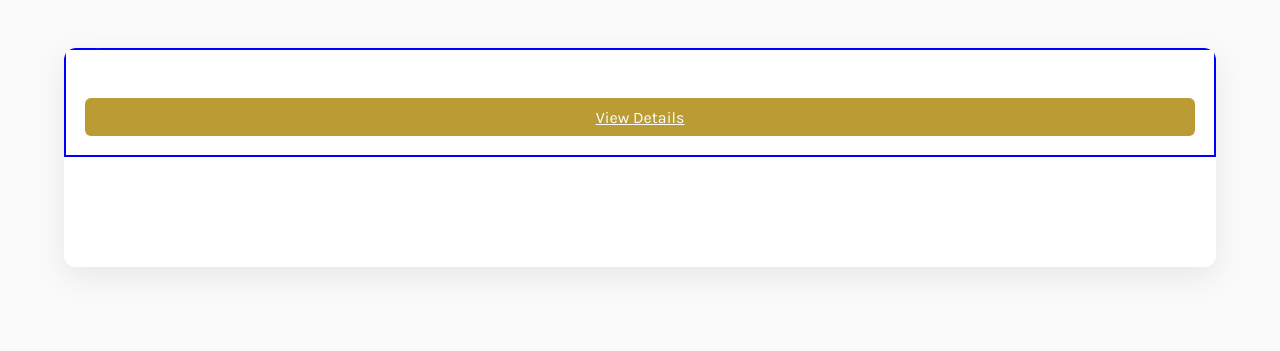
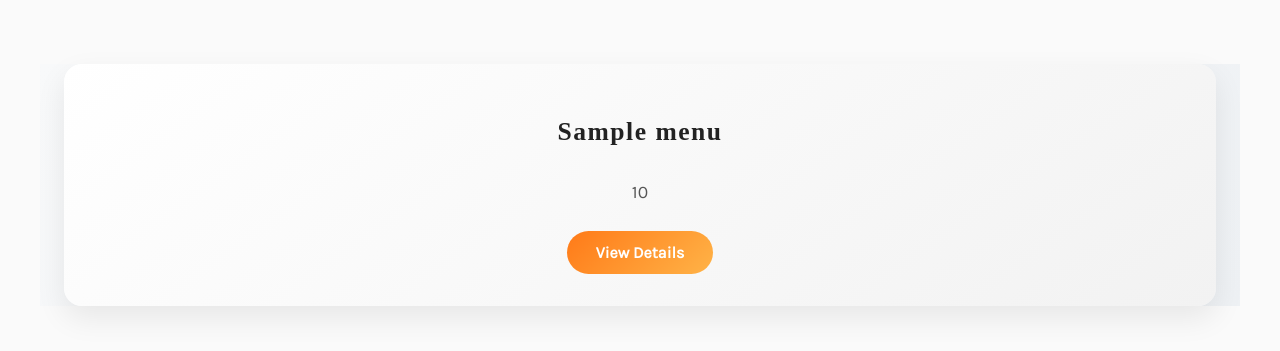
Before and after one commit to ShivahariRukesh/django-apps, a Django app: page /menu in a window 1280 px wide. Shown: the part 195-546 px from the top of the page. Run offline with Django 4.2, Linux system fonts and the light colour scheme; tables that the repository leaves empty hold one stand-in row (values such as "Sample post"); some web fonts are replaced.

Commit message:
Menu page refactoring style

```diff
--- a/project-1/projectone/restaurant/static/restaurant/css/style.css
+++ b/project-1/projectone/restaurant/static/restaurant/css/style.css
@@ -139,7 +139,6 @@
     flex-direction: column;
     justify-content: end;
     padding: 1.2rem;
-    border: 2px solid blue;
     height: 50%;
   }
 
@@ -186,8 +185,6 @@
 
 
 
-  <style>
-/* ---------- Global ---------- */
 section {
     display: grid;
     grid-template-columns: repeat(auto-fit, minmax(350px, 1fr));
@@ -215,7 +212,6 @@ article > div {
     padding: 2rem;
 }
 
-/* ---------- Headings ---------- */
 h1, h2 {
     margin-bottom: 0.5rem;
     color: #222;
@@ -240,7 +236,7 @@ iframe:hover {
     transform: scale(1.02);
 }
 
-/* ---------- Form ---------- */
+
 form p {
     margin-bottom: 1rem;
 }
@@ -258,6 +254,123 @@ input:focus, select:focus, textarea:focus {
     box-shadow: 0 0 0 3px rgba(230,57,70,0.2);
     outline: none;
 }
+
+
+
+
+/* Menu Page -- Start */
+.menu {
+  max-width: 1200px;
+  margin: 4rem auto;
+  padding: 0 1.5rem;
+
+  display: grid;
+  grid-template-columns: repeat(auto-fit, minmax(260px, 1fr));
+  gap: 2.5rem;
+
+  animation: menuFadeIn 0.8s ease-in-out;
+}
+
+
+.menu-card {
+  background: linear-gradient(145deg, #ffffff, #f2f2f2);
+  border-radius: 18px;
+  box-shadow: 0 12px 30px rgba(0, 0, 0, 0.08);
+
+  overflow: hidden;
+  transition: transform 0.4s ease, box-shadow 0.4s ease;
+}
+
+.menu-card:hover {
+  transform: translateY(-10px) scale(1.03);
+  box-shadow: 0 22px 45px rgba(0, 0, 0, 0.15);
+}
+
+
+.menu-card__content {
+  padding: 2rem;
+  text-align: center;
+}
+
+
+.menu-card__title {
+  font-size: 1.6rem;
+  font-weight: 700;
+  color: #222;
+  margin-bottom: 0.75rem;
+  position: relative;
+}
+
+
+.menu-card__title::after {
+  content: "";
+  width: 0;
+  height: 3px;
+  display: block;
+  margin: 0.6rem auto 0;
+  background: #ff7a18;
+  transition: width 0.4s ease;
+}
+
+.menu-card:hover .menu-card__title::after {
+  width: 55%;
+}
+
+
+.menu-card__price {
+  font-size: 1.1rem;
+  font-weight: 500;
+  color: #555;
+  margin-bottom: 1.6rem;
+}
+
+
+.menu-card__btn {
+  display: inline-block;
+  padding: 0.75rem 1.8rem;
+  border-radius: 999px;
+
+  background: linear-gradient(135deg, #ff7a18, #ffb347);
+  color: #fff;
+  font-weight: 600;
+  text-decoration: none;
+
+  transition:
+    transform 0.3s ease,
+    box-shadow 0.3s ease,
+    background 0.4s ease;
+}
+
+.menu-card__btn:hover {
+  transform: translateY(-4px);
+  box-shadow: 0 10px 24px rgba(255, 122, 24, 0.45);
+  background: linear-gradient(135deg, #ff8c2b, #ffc06a);
+}
+
+
+@keyframes menuFadeIn {
+  from {
+    opacity: 0;
+    transform: translateY(25px);
+  }
+  to {
+    opacity: 1;
+    transform: translateY(0);
+  }
+}
+
+
+@media (max-width: 480px) {
+  .menu-card__content {
+    padding: 1.5rem;
+  }
+
+  .menu-card__title {
+    font-size: 1.35rem;
+  }
+}
+
+/* Menu Page --END */
 
 
 @keyframes fadeIn {
--- a/project-1/projectone/restaurant/templates/menu.html
+++ b/project-1/projectone/restaurant/templates/menu.html
@@ -3,21 +3,20 @@
 
 {% block content %}
 
-<section class="products">
+<section class="menu">
+  {% for item in menu_items %}
+  <article class="menu-card">
+    <div class="menu-card__content">
 
-  {% for item in menu_items %}
-  <article class="product-card">
-    <div class="product-info">
+      <h2 class="menu-card__title">{{ item.name }}</h2>
 
-      <h2>{{ item.name }}</h2>
-
-      <p class="product-price">
+      <p class="menu-card__price">
         {{ item.price }}
       </p>
 
       <a
         href="{% url 'menu_item' pk=item.pk %}"
-        class="btn"
+        class="menu-card__btn"
       >
         View Details
       </a>
@@ -25,7 +24,6 @@
     </div>
   </article>
   {% endfor %}
-
 </section>
 
 {% endblock %}
```
Also changed, not shown: project-1/projectone/restaurant/templates/menu_item.html (+4 -4 lines).
